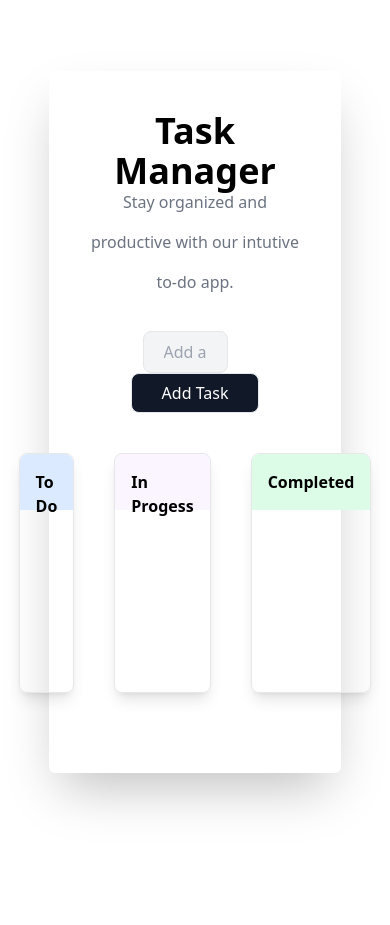
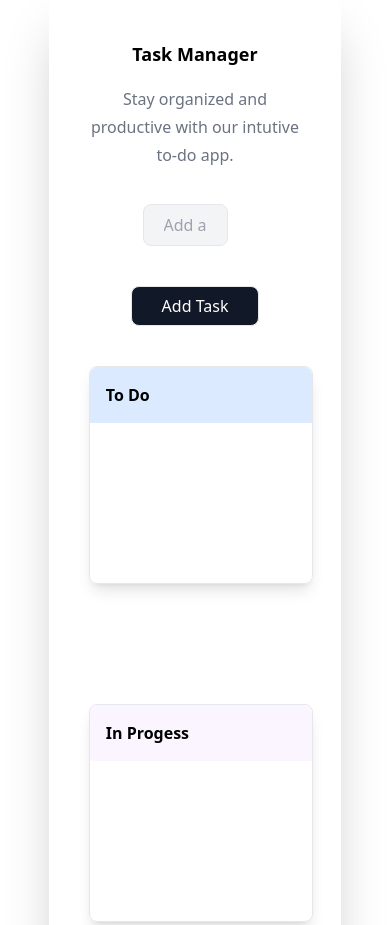
Before and after one commit to borhan-thais/Todo, a website built with Vite: page mainpage.html in a window 390 px wide. Shown: the top 925 px of the page. Before the commit the page ends 844 px from the top, so only its background shows below. Built offline with nearby package versions, Linux system fonts and the light colour scheme; no server answers.

Commit message:
final push

```diff
--- a/mainpage.html
+++ b/mainpage.html
@@ -9,25 +9,25 @@
 <body>
     <div class="outerDiv flex items-center min-h-screen justify-center">
       <div class="cardBody w-3/4 text-center h-auto p-10 shadow-2xl rounded-md">
-        <section class="title text-4xl font-bold">
-          <h1 class="-mb-4">Task Manager</h1>
+        <section class="title text-lg sm:text-4xl font-bold">
+          <h1 class="mb-4 sm:-mb-4 ">Task Manager</h1>
           <span class=" text-base font-normal  text-gray-500 mt-{-4px}">Stay organized and productive with our intutive to-do app.</span>
         </section>
         <form class="pt-5">
-          <input type="text" placeholder="Add a new task in todo" class="addInput focus:placeholder-transparent border mt-4 mr-5 h-10 w-2/5 rounded-lg bg-gray-100 p-5">
+          <input type="text" placeholder="Add a new task in todo" class="addInput focus:placeholder-transparent border mt-4 mr-5 h-10 w-2/5 mb-10 rounded-lg bg-gray-100 p-5 sm:mb-0">
           <button class="addButton border text-white bg-gray-900 w-32 h-10 rounded-lg ">Add Task</button>
         </form>
-        <section class="cards justify-center card flex flex-row gap-10">
+        <section class="cards justify-center card flex flex-col gap-10 sm:flex-row">
 
 
-          <div class="todoCard w-96 h-60  border rounded-lg shadow-lg mt-10 mb-10">
+          <div class="todoCard w-56 h-50 border rounded-lg shadow-lg mt-10 mb-10 sm:w-96 sm:h-60 sm:ml-0">
             <section class="todoBody rounded-t-lg cardHeading h-14 bg-blue-100 text-left font-bold p-4">To Do
             </section>
             <div class="mainBody overflow-y-scroll h-40 flex flex-col items-start  p-5"></div>
           </div>
 
 
-          <div class="progressCard w-96 h-60 border rounded-lg shadow-lg mt-10 mb-10">
+          <div class="progressCard w-56 h-50  border rounded-lg shadow-lg mt-10 mb-10 sm:w-96 sm:h-60">
             <section class="rounded-t-lg cardHeading h-14 bg-purple-50 text-left font-bold p-4">In Progess
             </section>
             <div class="progressList overflow-y-scroll h-40 flex flex-col items-start  p-5">
@@ -35,7 +35,7 @@
           </div>
 
 
-          <div class="completedCard w-96 h-60  border rounded-lg shadow-lg mt-10 mb-10">
+          <div class="completedCard w-56 h-50  border rounded-lg shadow-lg mt-10 mb-10 sm:w-96 sm:h-60">
             <section class="rounded-t-lg cardHeading h-14 bg-green-100 text-left font-bold p-4">Completed</section>
             <div class="completedList flex flex-col items-start  p-5 overflow-y-scroll h-40">
             </div>
```
